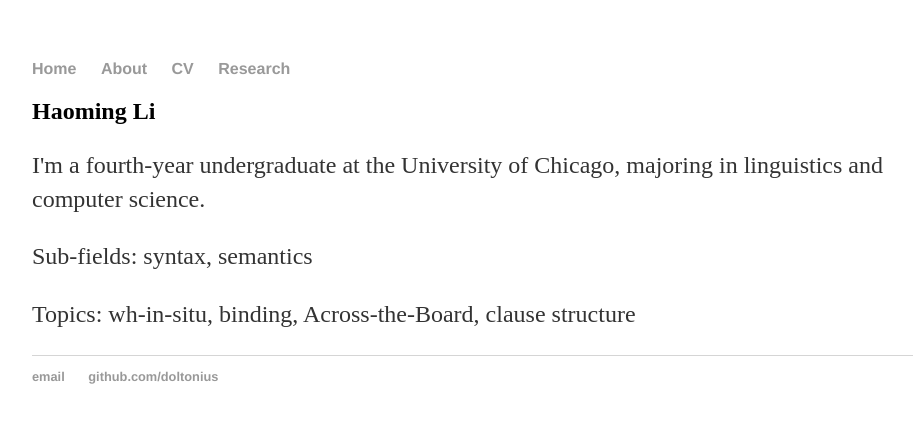
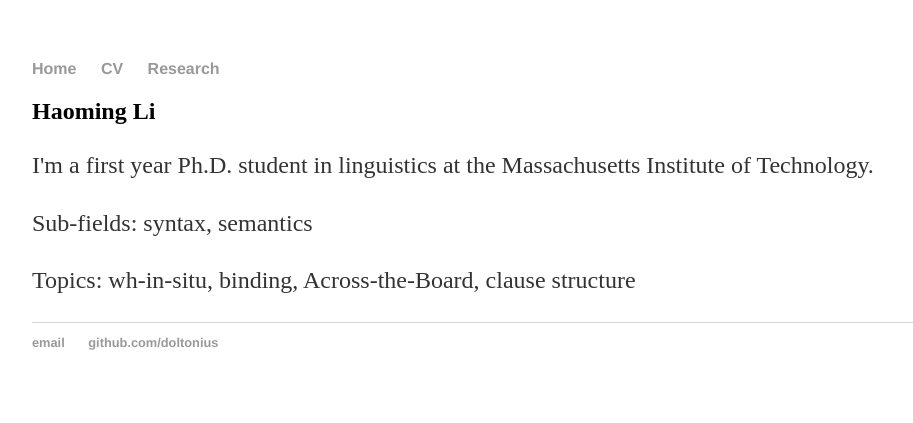
Before and after one commit to haoming-li-ling/haoming-li-ling.github.io, a Jekyll site: the page built from index.html, in a window 1280 px wide. Shown: the top 423 px of the page, without its empty margins (160-1073 px from the left). Built offline with Jekyll 4.4.1, drawn with Linux system fonts in a browser that asks for light colours; some of the changed lines change nothing that is shown.

Commit message:
no about

```diff
--- a/_layouts/default.html
+++ b/_layouts/default.html
@@ -11,7 +11,7 @@
   <nav>
     <ul>
       <li><a href="/">Home</a></li>
-			<li><a href="/about">About</a></li>
+      {% comment %} <li><a href="/about">About</a></li> {% endcomment %}
       <li><a href="/cv">CV</a></li>
       <li><a href="/papers">Research</a></li>
     </ul>
@@ -23,7 +23,7 @@
   </div><!-- /.container -->
   <footer>
     <ul>
-			<li><a href="haomingli@uchicago.edu">email</a></li>
+      <li><a href="haoming@mit.edu">email</a></li>
       <li><a href="https://github.com/doltonius">github.com/doltonius</a></li>
     </ul>
   </footer>
--- a/index.html
+++ b/index.html
@@ -3,8 +3,8 @@ layout: default
 title: Haoming Li's Homepage
 ---
 <div class="blurb">
-	<h2>Haoming Li</h2>
-	<p>I'm a fourth-year undergraduate at the University of Chicago, majoring in linguistics and computer science.
+  <h2>Haoming Li</h2>
+  <p>I'm a first year Ph.D. student in linguistics at the Massachusetts Institute of Technology.
   </p>
   <p>Sub-fields: syntax, semantics</p>
   <p>Topics: wh-in-situ, binding, Across-the-Board, clause structure</p>
```
Lines whose indentation alone changed are shown as unchanged.
